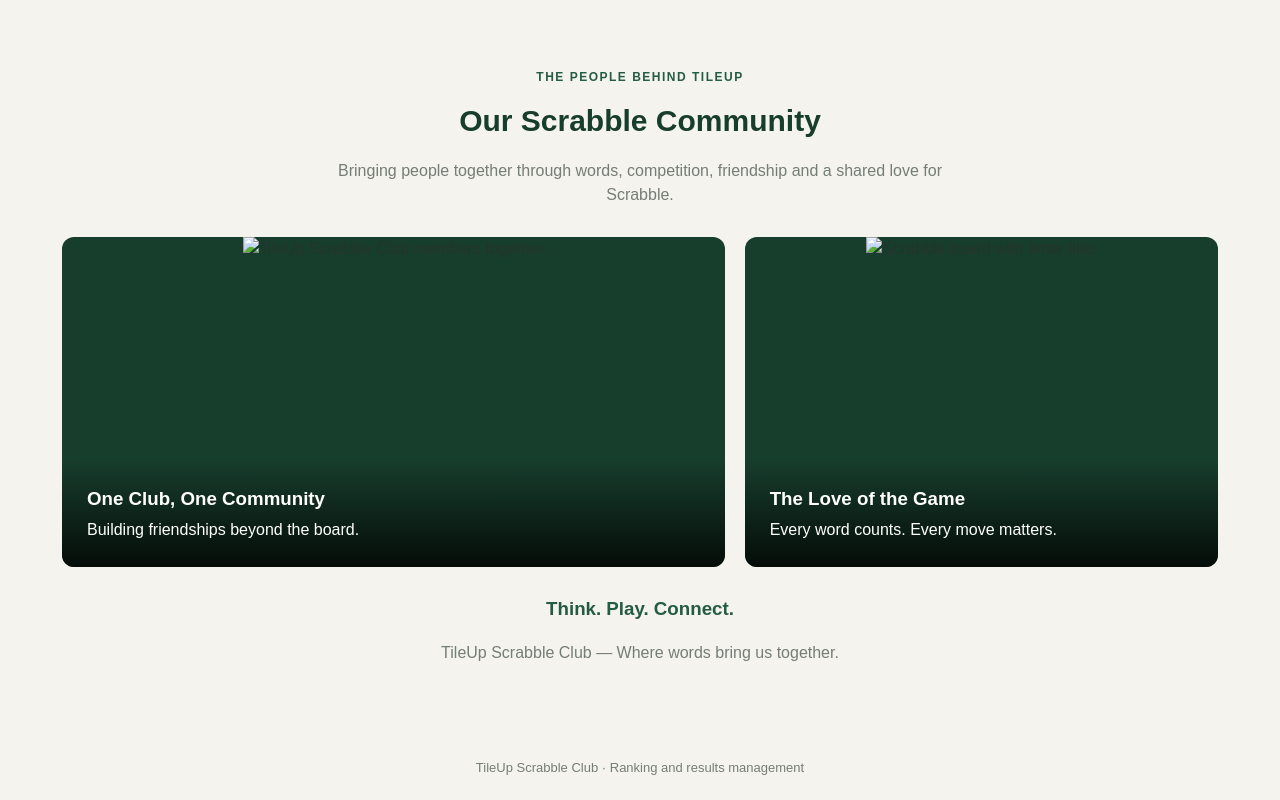
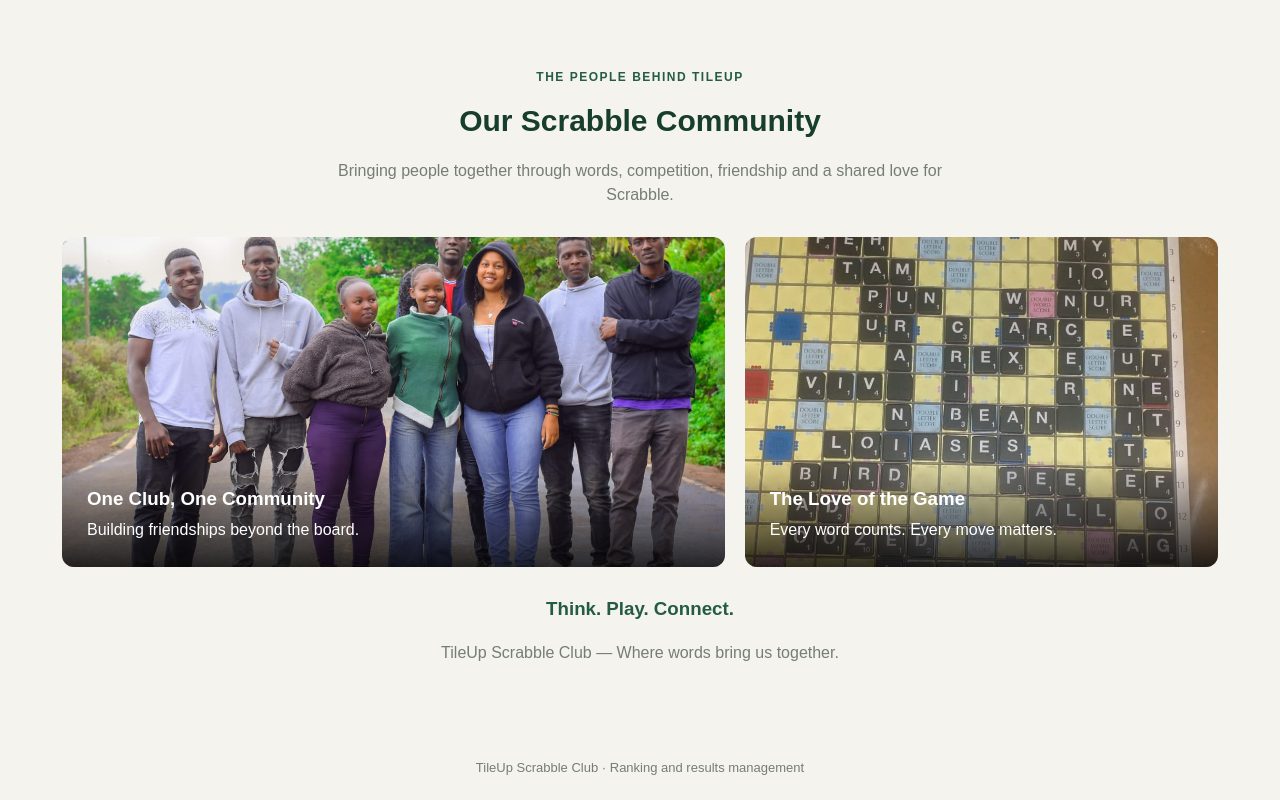
Before and after one commit to al3x-kimani/scrabble2026, a plain HTML site: page scrabblefront/scrabble.html in a window 1280 px wide. Shown: the part 765-1565 px from the top of the page. Drawn offline with Linux system fonts and the light colour scheme.

Commit message:
Update scrabble.html

```diff
--- a/scrabblefront/scrabble.html
+++ b/scrabblefront/scrabble.html
@@ -267,7 +267,7 @@
     <div class="community-grid">
 
         <div class="community-card group-photo">
-            <img src="images/scrabble-group.jpg"
+            <img src="images/scrabble_crew.jpeg"
                  alt="TileUp Scrabble Club members together">
 
             <div class="image-caption">
@@ -277,7 +277,7 @@
         </div>
 
         <div class="community-card board-photo">
-            <img src="images/scrabble-board.jpg"
+            <img src="images/scrabbleboard.jpeg"
                  alt="Scrabble board with letter tiles">
 
             <div class="image-caption">
```
